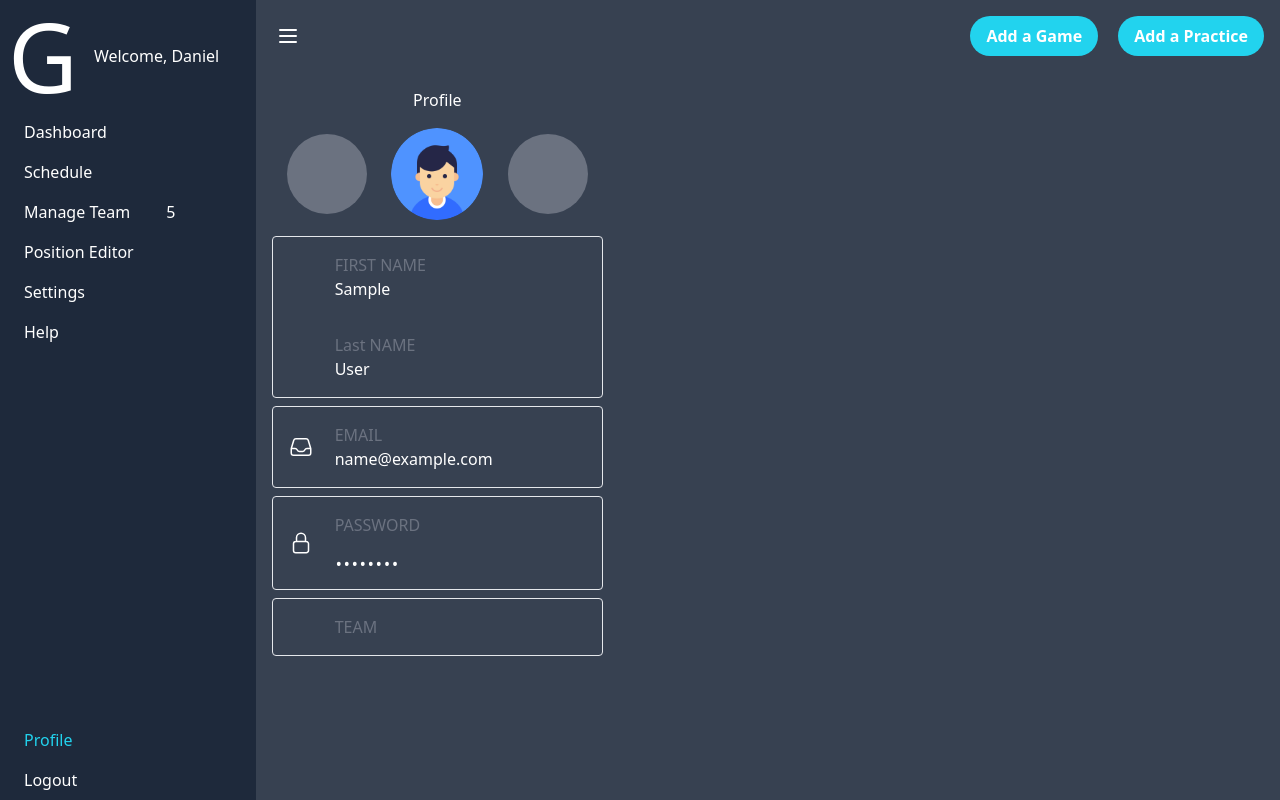
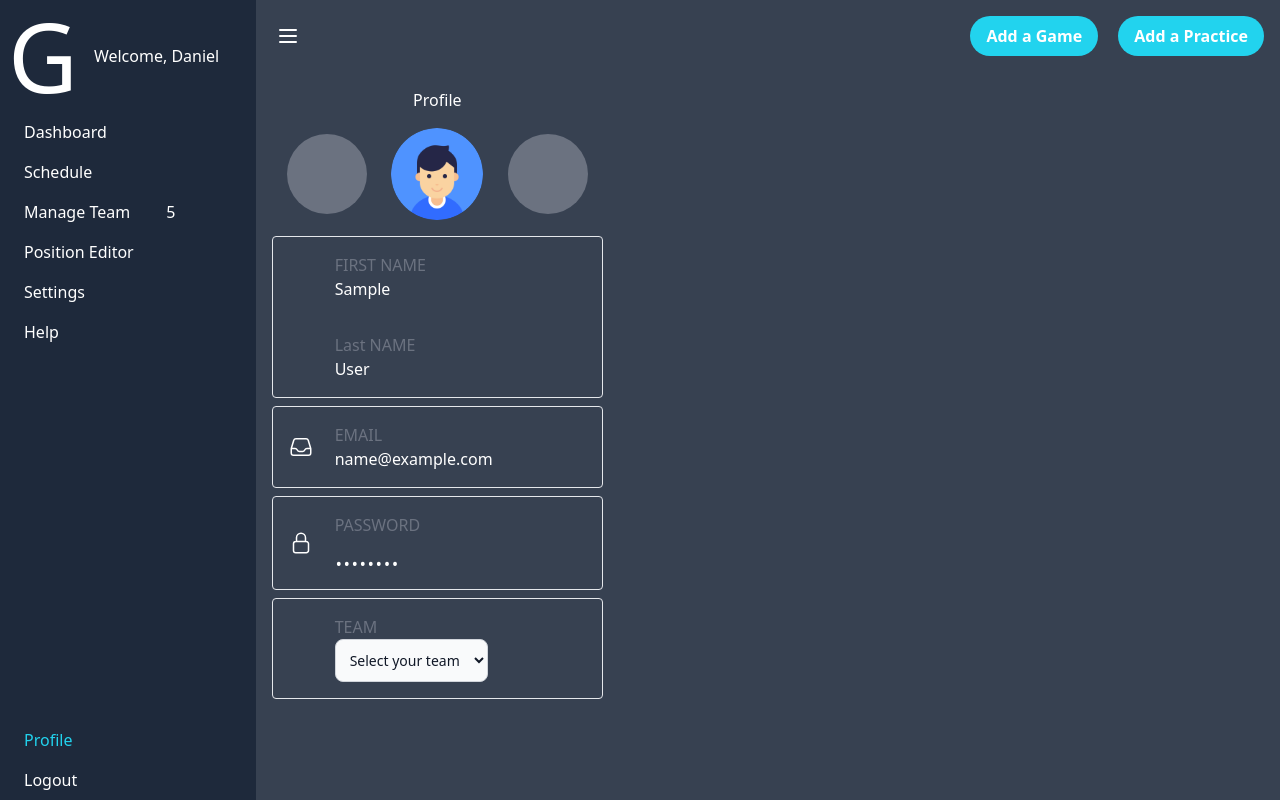
Before and after one commit to blue0316/game-grader-django, a Django app: page /profile/ in a window 1280 px wide. Run offline with Django 4.2, Linux system fonts and the light colour scheme; the visitor is signed in with stand-in values (Sample User, id 1); data that the repository does not hold is empty; some libraries are stand-ins or nearby versions.

Commit message:
store the active-team instance in db & updated the user model.

```diff
--- a/core/admin.py
+++ b/core/admin.py
@@ -1,5 +1,5 @@
 from django.contrib import admin
-from core.models import User, InviteTeam, TeamDetail
+from core.models import User, InviteTeam, TeamDetail, ActiveTeam
 
 # Register your models here.
 @admin.register(User)
@@ -13,3 +13,7 @@ class InviteTeamAdmin(admin.ModelAdmin):
 @admin.register(InviteTeam)
 class TeamDetailAdmin(admin.ModelAdmin):
     list_display = ('invite_by','invite_to','team')
+
+@admin.register(ActiveTeam)
+class ActiveTeamAdmin(admin.ModelAdmin):
+    list_display = ('user','active_team')
--- a/core/forms.py
+++ b/core/forms.py
@@ -12,7 +12,7 @@ class UserRegistrationForm(forms.ModelForm):
 
     class Meta:
         model = User
-        fields = ['profile_pic','username','email','password','confirm_password']
+        fields = ['username','email','password','confirm_password']
 
         # Widgets = {
         #     'username':forms.TextInput(attrs={'class':'bg-gray-50 border border-gray-300 text-gray-900 text-sm rounded-lg focus:ring-blue-500 focus:border-blue-500 block w-full pl-10 p-2.5  dark:bg-gray-700 dark:border-gray-600 dark:placeholder-gray-400 dark:text-white dark:focus:ring-blue-500 dark:focus:border-blue-500',
--- a/core/models.py
+++ b/core/models.py
@@ -28,10 +28,24 @@ class CustomUserManager(BaseUserManager):
 
 class User(AbstractUser):
     uuid = models.CharField(max_length=50, primary_key=True)
+    # uuid = models.UUIDField(auto_created=True ,max_length=8, primary_key=True, default=uuid.uuid4)
+    # uuid = models.UUIDField(primary_key=True, max_length=8, default=uuid.uuid4)
     username = models.CharField(max_length=50, unique=True)
-    profile_pic = models.ImageField(upload_to='profile', null=True, blank=True)
+    phone = models.CharField(max_length=12, null=True, blank=True)
+    role = models.CharField(max_length=10, null=True, blank=True)
+    height = models.FloatField(null=True, blank=True)
+    weight = models.FloatField(null=True, blank=True)
+    graduation = models.IntegerField(null=True, blank=True)
+    seasonofaccess = models.CharField(max_length=500,null=True, blank=True)
+    biography = models.CharField(max_length=500, null=True, blank=True)
+    positions = models.CharField(max_length=500, null=True, blank=True)
+    tags = models.CharField(max_length=500, null=True, blank=True)
+    videolinks = models.CharField(max_length=512, null=True, blank=True)
+    coverpic = models.ImageField(upload_to='cover_pic', null=True, blank=True)
+    transcript = models.FileField(upload_to='transcript_pic', null=True, blank=True)
+    document = models.FileField(upload_to='document_pic', null=True, blank=True)
+    # profile_pic = models.ImageField(upload_to='profile', null=True, blank=True)
     # code = models.CharField(max_length = 50, null=True, blank=True)
-    role = models.CharField(max_length=10, null=True, blank=True)
     created = models.DateTimeField(auto_now_add=True)
     updated = models.DateTimeField(auto_now=True)
 
@@ -40,6 +54,8 @@ class User(AbstractUser):
     USERNAME_FIELD = 'username'
     REQUIRED_FIELDS = []
 
+    def __str__(self):
+        return "%s %s"%(self.first_name,self.last_name)
 
 class TeamDetail(models.Model):
     user = models.ForeignKey(User,on_delete=models.CASCADE)
--- a/core/views.py
+++ b/core/views.py
@@ -1,13 +1,15 @@
 from django.shortcuts import render, redirect
 from django.views.generic import CreateView, FormView
 from django.views import View
-from core.models import User, TeamDetail, InviteTeam, TeamMember
+from core.models import User, TeamDetail, InviteTeam, TeamMember, ActiveTeam
 from core.forms import UserRegistrationForm, UserLoginForm
 from django.contrib.auth import login, authenticate, logout
 from django.contrib import messages
 from django.conf import settings
 from django.core.mail import send_mail
 import uuid
+from django.views.decorators.csrf import csrf_exempt
+from django.utils.decorators import method_decorator
 
 
 # Create your views here.
@@ -199,8 +201,11 @@ class InviteTeamView(View):
 class DashboardView(View):
     def get(self,request):
         return render(request, 'dashboard.html')
+
+
+@method_decorator(csrf_exempt, name='dispatch')
 class ProfileView(View):
-    def get(self,request):
+    def get(self, request, *args, **kwargs):
         team_list = []
         user = request.user
         team = TeamDetail.objects.filter(user=request.user)
@@ -219,6 +224,19 @@ class ProfileView(View):
 class ManageTeamView(View):
     def get(self,request):
         return render(request, 'manageteam.html')
+    def post(self, request, *args, **kwargs):
+        tm_data = TeamDetail.objects.get(team_name=request.POST['team'])
+        # team = ActiveTeam.objects.update_or_create(user=request.user, active_team=tm_data)
+        if ActiveTeam.objects.filter(user=request.user):
+            acteam = ActiveTeam.objects.get(user=request.user)
+            acteam.active_team = tm_data
+            acteam.save()
+        else:
+            activeteam = ActiveTeam.objects.create(user=request.user,active_team=tm_data)
+            activeteam.save()
+        return render(request, 'profile.html')
+
+
 def log_out(request):
         logout(request)
         return redirect('login')
--- a/templates/profile.html
+++ b/templates/profile.html
@@ -102,9 +102,13 @@
                         <div class="flex justify-start col-span-8 ml-4">
                             <div>
                                 <p class="text-gray-500">TEAM</p>
-                                {% for team in context.team %}
-                                <p class="text-white">{{team}}</p>
-                                {% endfor %}
+                                {% comment %} <p class="text-white">{{team}}</p> {% endcomment %}
+                                <select id="teams" onchange="send_data()" class="bg-gray-50 border border-gray-300 text-gray-900 text-sm rounded-lg focus:ring-blue-500 focus:border-blue-500 block w-full p-2.5 dark:bg-gray-700 dark:border-gray-600 dark:placeholder-gray-400 dark:text-white dark:focus:ring-blue-500 dark:focus:border-blue-500">
+                                    <option selected>Select your team</option>
+                                    {% for team in context.team %}
+                                    <option value={{team}} >{{team}}</option>
+                                    {% endfor %}
+                                  </select>
                             </div>
                         </div>
                     </div>
@@ -115,5 +119,19 @@
 </div>
 {% endblock content %}
 {% block staticjs %}
-    <script src="{% static 'js/modal.js' %}"></script>
+<script>
+
+    function send_data(e){
+        var value = document.getElementById("teams").value;
+
+        console.log(value)
+
+        data = {
+                "team":value,
+        }
+        $.post("/profile/",data);
+
+    }
+</script>
+<script src="{% static 'js/modal.js' %}"></script>
 {% endblock staticjs %}
```
Also changed, not shown: core/migrations/0001_initial.py, core/migrations/0002_alter_user_uuid.py (added), core/migrations/0002_teammember.py (deleted).
